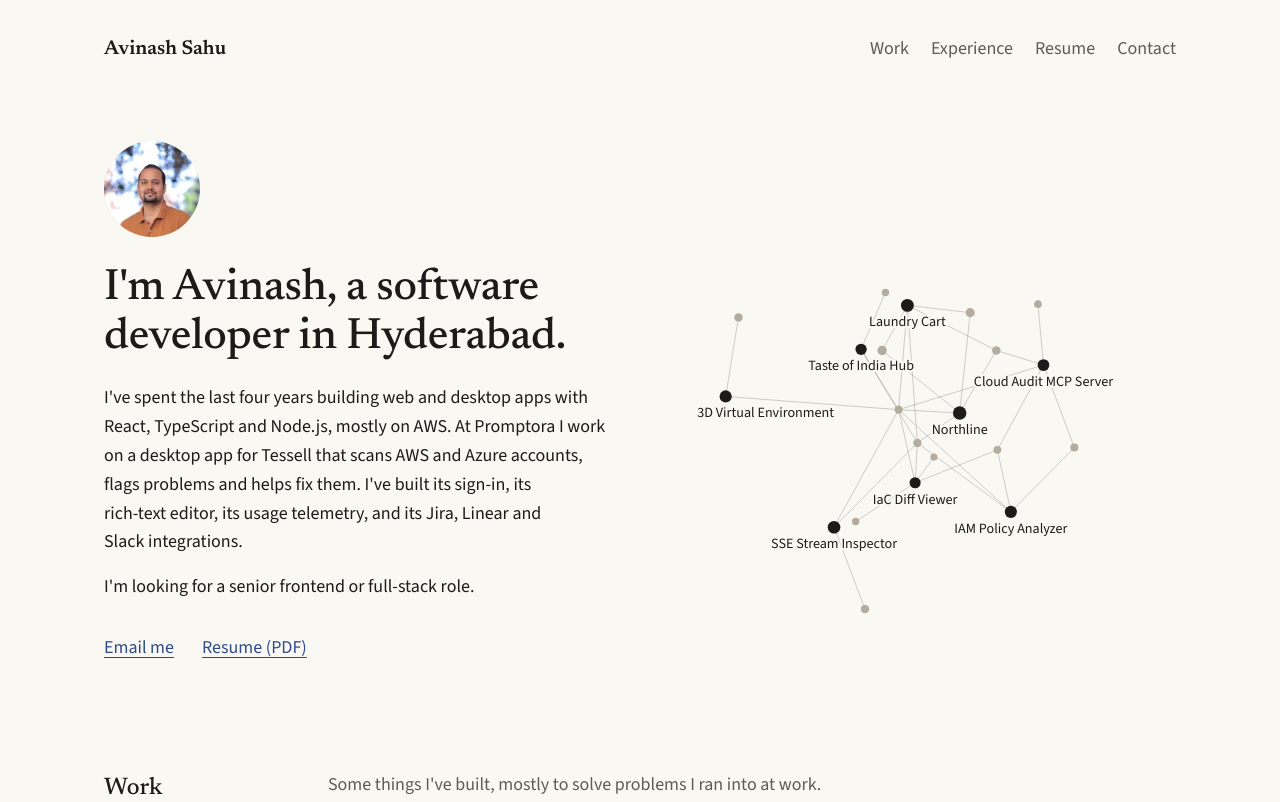
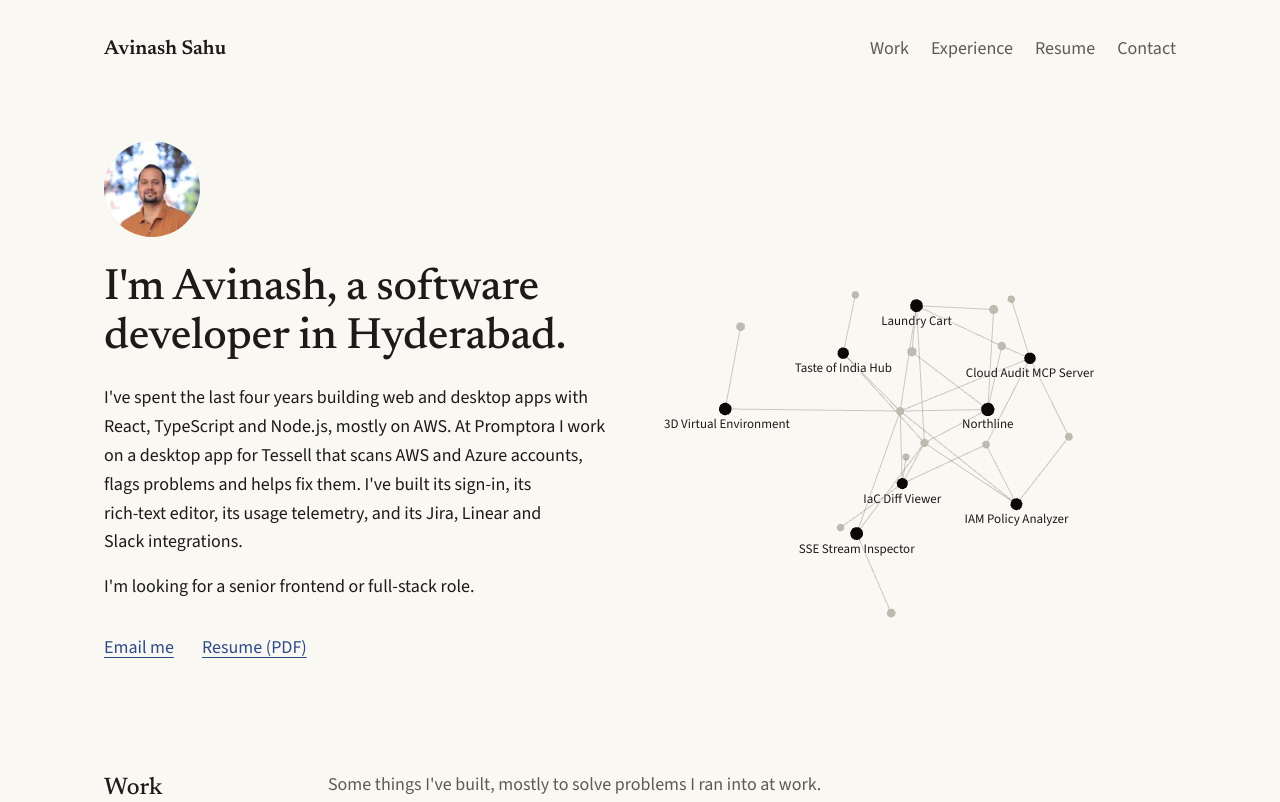
Before and after one commit to Avinash9694/Avinash9694.github.io, an Astro site: page / in a window 1280 px wide. Shown: the top 802 px of the page. Built offline with nearby package versions, Linux system fonts and the light colour scheme; Astro itself is replaced by a stand-in of ours; animation ran at ten frames a second.

Commit message:
feat(graph): interactive React Three Fiber island
On capable devices the drawing is replaced by a live scene rendered from
the same positions and camera, so it fades in without a jump. It turns
slowly; hovering a node lights its neighbours and pauses the turn, and
clicking a project scrolls to its Work entry.

The island hydrates on visibility and imports three.js only after
checking for reduced motion, WebGL, data saver and low-end touch
devices. Drag rotates horizontally only and never zooms, so the wheel
and vertical swipes keep scrolling the page. Rendering stops while the
graph is off screen or the tab is hidden.

```diff
--- a/src/components/graph-figure.astro
+++ b/src/components/graph-figure.astro
@@ -1,4 +1,5 @@
 ---
+import GraphIsland from './graph/graph-island';
 import { createGraphView, projectForSvg, SVG_SIZE } from '../lib/graph-view';
 
 const graph = createGraphView();
@@ -30,6 +31,9 @@ const half = SVG_SIZE / 2;
         </text>
       ))}
   </svg>
+  <div class="graph-live">
+    <GraphIsland client:visible {...graph} />
+  </div>
 </div>
 
 <style>
@@ -38,7 +42,8 @@ const half = SVG_SIZE / 2;
     height: 500px;
   }
 
-  .graph-drawing {
+  .graph-drawing,
+  .graph-live {
     position: absolute;
     inset: 0;
     width: 100%;
@@ -47,6 +52,10 @@ const half = SVG_SIZE / 2;
 
   .graph-drawing {
     overflow: visible;
+  }
+
+  .graph[data-live] .graph-drawing {
+    visibility: hidden;
   }
 
   .edges line {
@@ -87,3 +96,73 @@ const half = SVG_SIZE / 2;
     }
   }
 </style>
+
+<style is:global>
+  /* The live scene renders outside this component's scope, so these are global. */
+  .graph-gate {
+    position: absolute;
+    inset: 0;
+  }
+
+  .graph-scene {
+    position: absolute;
+    inset: 0;
+    background: var(--paper);
+    opacity: 0;
+    transition: opacity 0.6s ease;
+  }
+
+  .graph-scene[data-ready='true'] {
+    opacity: 1;
+  }
+
+  .graph-scene[data-pointer='link'] canvas {
+    cursor: pointer;
+  }
+
+  /* Let a vertical swipe scroll the page; only a horizontal drag rotates. */
+  .graph-scene,
+  .graph-scene > div,
+  .graph-scene canvas {
+    touch-action: pan-y !important;
+  }
+
+  .graph-labels {
+    position: absolute;
+    inset: 0;
+    pointer-events: none;
+  }
+
+  .graph-label {
+    position: absolute;
+    top: 0;
+    left: 0;
+    white-space: nowrap;
+    font-family: var(--font-sans);
+    font-size: 13px;
+    line-height: 1.2;
+    color: var(--ink);
+    text-shadow:
+      0 0 2px var(--paper),
+      0 0 2px var(--paper),
+      0 0 3px var(--paper);
+    user-select: none;
+  }
+
+  .graph-label[data-kind='tech'] {
+    display: none;
+    color: var(--muted);
+  }
+
+  .graph-label[data-kind='tech'][data-state='lit'] {
+    display: block;
+  }
+
+  .graph-label[data-state='lit'] {
+    color: var(--accent);
+  }
+
+  .graph-label[data-state='dim'] {
+    opacity: 0.3;
+  }
+</style>
--- /dev/null
+++ b/src/components/graph/device-signals.ts
@@ -0,0 +1,27 @@
+import type { DeviceSignals } from '../../lib/render-3d';
+
+function hasWebGL(): boolean {
+  try {
+    const canvas = document.createElement('canvas');
+    const gl = canvas.getContext('webgl2') ?? canvas.getContext('webgl');
+    gl?.getExtension('WEBGL_lose_context')?.loseContext();
+    return gl !== null;
+  } catch {
+    return false;
+  }
+}
+
+interface NetworkInformationLike {
+  saveData?: boolean;
+}
+
+export function readDeviceSignals(): DeviceSignals {
+  const connection = (navigator as Navigator & { connection?: NetworkInformationLike }).connection;
+  return {
+    reducedMotion: matchMedia('(prefers-reduced-motion: reduce)').matches,
+    webgl: hasWebGL(),
+    saveData: connection?.saveData === true,
+    cores: navigator.hardwareConcurrency || undefined,
+    coarsePointer: matchMedia('(pointer: coarse)').matches,
+  };
+}
--- /dev/null
+++ b/src/components/graph/focus-work-entry.ts
@@ -0,0 +1,17 @@
+const FLASH_CLASS = 'is-flashed';
+const timers = new WeakMap<Element, number>();
+
+/** Scroll to a Work entry and tint it briefly so the eye lands on the right one. */
+export function focusWorkEntry(anchor: string): void {
+  const el = document.getElementById(anchor);
+  if (!el) return;
+  const reduce = matchMedia('(prefers-reduced-motion: reduce)').matches;
+  el.scrollIntoView({ behavior: reduce ? 'auto' : 'smooth', block: 'start' });
+
+  window.clearTimeout(timers.get(el));
+  el.classList.add(FLASH_CLASS);
+  timers.set(
+    el,
+    window.setTimeout(() => el.classList.remove(FLASH_CLASS), 1200),
+  );
+}
--- /dev/null
+++ b/src/components/graph/graph-island.tsx
@@ -0,0 +1,31 @@
+import { lazy, Suspense, useEffect, useState } from 'react';
+import { shouldRender3D } from '../../lib/render-3d';
+import { readDeviceSignals } from './device-signals';
+import type { GraphSceneProps } from './types';
+
+// three.js and the scene load only once we know this device should get them.
+const GraphScene = lazy(() => import('./graph-scene'));
+
+export default function GraphIsland(props: GraphSceneProps) {
+  const [enabled, setEnabled] = useState(false);
+
+  useEffect(() => {
+    const motion = matchMedia('(prefers-reduced-motion: reduce)');
+    const decide = () => setEnabled(shouldRender3D(readDeviceSignals()));
+    decide();
+    motion.addEventListener('change', decide);
+    return () => motion.removeEventListener('change', decide);
+  }, []);
+
+  // The wrapper is also what client:visible watches; an island that renders
+  // nothing has no element to observe and would never hydrate.
+  return (
+    <div className="graph-gate">
+      {enabled && (
+        <Suspense fallback={null}>
+          <GraphScene {...props} />
+        </Suspense>
+      )}
+    </div>
+  );
+}
--- /dev/null
+++ b/src/components/graph/graph-scene.tsx
@@ -0,0 +1,253 @@
+import { OrbitControls } from '@react-three/drei';
+import { Canvas, useFrame, useThree, type ThreeEvent } from '@react-three/fiber';
+import { useEffect, useLayoutEffect, useMemo, useRef, useState, type RefObject } from 'react';
+import {
+  BufferGeometry,
+  Float32BufferAttribute,
+  Vector3,
+  type Group,
+  type PerspectiveCamera,
+} from 'three';
+import { at } from '../../lib/at';
+import type { Vec3 } from '../../lib/layout';
+import { cameraPosition, fieldOfView, type View } from '../../lib/projection';
+import { focusWorkEntry } from './focus-work-entry';
+import type { GraphSceneProps } from './types';
+import { useActive, useThemeColors, type GraphColors } from './use-graph-environment';
+
+/** Radians per second. One turn takes a little under three minutes. */
+const ROTATION_SPEED = 0.036;
+const DIMMED = 0.18;
+
+export default function GraphScene(props: GraphSceneProps) {
+  const rootRef = useRef<HTMLDivElement>(null);
+  const active = useActive(rootRef);
+  const colors = useThemeColors();
+  const [ready, setReady] = useState(false);
+  const [hovered, setHovered] = useState<number | null>(null);
+  const [dragging, setDragging] = useState(false);
+
+  const labelRefs = useRef<(HTMLSpanElement | null)[]>([]);
+  const lit = useLit(props, hovered);
+
+  const rotating = active && hovered === null && !dragging;
+  const hoveredNode = hovered === null ? undefined : props.nodes[hovered];
+  const position = cameraPosition(props.view);
+  const polar = Math.PI / 2 - props.view.elevation;
+
+  return (
+    <div
+      ref={rootRef}
+      className="graph-scene"
+      data-ready={ready}
+      data-pointer={hoveredNode?.kind === 'project' ? 'link' : undefined}
+      aria-hidden="true"
+      onTransitionEnd={(e) => {
+        // Once the scene fully covers the drawing, hide the drawing's labels that
+        // poke out past the edges, or they would sit under the live ones.
+        if (e.target === e.currentTarget && ready) {
+          e.currentTarget.closest('.graph')?.setAttribute('data-live', '');
+        }
+      }}
+    >
+      <Canvas
+        dpr={[1, 1.5]}
+        frameloop={!active ? 'never' : rotating ? 'always' : 'demand'}
+        gl={{ antialias: true, alpha: true, powerPreference: 'low-power' }}
+        camera={{ position, fov: 30, near: 0.1, far: 50 }}
+        onCreated={() => requestAnimationFrame(() => requestAnimationFrame(() => setReady(true)))}
+        onPointerMissed={() => setHovered(null)}
+      >
+        <FitCamera view={props.view} />
+        <Graph
+          {...props}
+          colors={colors}
+          hovered={hovered}
+          lit={lit}
+          rotating={rotating}
+          onHover={setHovered}
+          labelRefs={labelRefs}
+        />
+        <OrbitControls
+          enableZoom={false}
+          enablePan={false}
+          rotateSpeed={0.5}
+          minPolarAngle={polar}
+          maxPolarAngle={polar}
+          onStart={() => setDragging(true)}
+          onEnd={() => setDragging(false)}
+        />
+      </Canvas>
+      <div className="graph-labels">
+        {props.nodes.map((node, i) => (
+          <span
+            key={node.id}
+            ref={(el) => {
+              labelRefs.current[i] = el;
+            }}
+            className="graph-label"
+            data-kind={node.kind}
+            data-state={lit ? (lit.has(i) ? 'lit' : 'dim') : undefined}
+          >
+            {node.label}
+          </span>
+        ))}
+      </div>
+    </div>
+  );
+}
+
+/** The hovered node and its neighbours, or null when nothing is hovered. */
+function useLit({ nodes, edges }: GraphSceneProps, hovered: number | null) {
+  const neighbours = useMemo(() => {
+    const map = nodes.map(() => new Set<number>());
+    for (const [a, b] of edges) {
+      map[a]?.add(b);
+      map[b]?.add(a);
+    }
+    return map;
+  }, [nodes, edges]);
+
+  return useMemo(() => {
+    if (hovered === null) return null;
+    return new Set([hovered, ...(neighbours[hovered] ?? [])]);
+  }, [hovered, neighbours]);
+}
+
+/** Keeps the same square in view as the SVG drawing, whatever the canvas shape. */
+function FitCamera({ view }: { view: View }) {
+  const get = useThree((s) => s.get);
+  const size = useThree((s) => s.size);
+  useLayoutEffect(() => {
+    const { camera, invalidate } = get();
+    const perspective = camera as PerspectiveCamera;
+    perspective.fov = fieldOfView(view, size.width, size.height);
+    perspective.updateProjectionMatrix();
+    invalidate();
+  }, [get, size.width, size.height, view]);
+  return null;
+}
+
+interface GraphProps extends GraphSceneProps {
+  colors: GraphColors;
+  hovered: number | null;
+  lit: Set<number> | null;
+  rotating: boolean;
+  onHover: (index: number | null) => void;
+  labelRefs: RefObject<(HTMLSpanElement | null)[]>;
+}
+
+function Graph({
+  nodes,
+  edges,
+  positions,
+  radii,
+  colors,
+  hovered,
+  lit,
+  rotating,
+  onHover,
+  labelRefs,
+}: GraphProps) {
+  const group = useRef<Group>(null);
+  const point = useMemo(() => new Vector3(), []);
+
+  useFrame(({ camera, size }, delta) => {
+    const g = group.current;
+    if (!g) return;
+    // Clamp so a long pause (tab switch, scroll away) does not jump the graph.
+    if (rotating) g.rotation.y += Math.min(delta, 0.1) * ROTATION_SPEED;
+    g.updateMatrixWorld();
+    // Labels are plain DOM text in the page font, positioned over their node.
+    positions.forEach((p, i) => {
+      const el = labelRefs.current[i];
+      if (!el) return;
+      point.set(p[0], p[1], p[2]).applyMatrix4(g.matrixWorld).project(camera);
+      const half = el.offsetWidth / 2;
+      // Keep the whole label inside the box on narrow screens.
+      const x = clamp(((point.x + 1) / 2) * size.width, half, size.width - half);
+      const y = ((1 - point.y) / 2) * size.height;
+      el.style.transform = `translate(${x.toFixed(1)}px, ${y.toFixed(1)}px) translate(-50%, 7px)`;
+    });
+  });
+
+  const [plainEdges, litEdges] = useMemo(() => {
+    const plain: [number, number][] = [];
+    const bright: [number, number][] = [];
+    for (const e of edges) (hovered !== null && e.includes(hovered) ? bright : plain).push(e);
+    return [segments(plain, positions), segments(bright, positions)];
+  }, [edges, positions, hovered]);
+
+  useEffect(
+    () => () => {
+      plainEdges.dispose();
+      litEdges.dispose();
+    },
+    [plainEdges, litEdges],
+  );
+
+  return (
+    <group ref={group}>
+      <lineSegments geometry={plainEdges}>
+        <lineBasicMaterial
+          color={colors.edge}
+          transparent
+          opacity={lit ? 0.06 : 0.2}
+          depthWrite={false}
+        />
+      </lineSegments>
+      <lineSegments geometry={litEdges}>
+        <lineBasicMaterial color={colors.accent} transparent opacity={0.85} depthWrite={false} />
+      </lineSegments>
+
+      {nodes.map((node, i) => {
+        const isProject = node.kind === 'project';
+        const r = isProject ? radii.project : radii.tech;
+        const on = lit?.has(i) ?? false;
+        const base = isProject ? colors.ink : colors.tech;
+        const select = (e: ThreeEvent<MouseEvent>) => {
+          e.stopPropagation();
+          // A drag that happens to end on a node is a rotation, not a click.
+          if (e.delta > 6 || !node.anchor) return;
+          focusWorkEntry(node.anchor);
+        };
+        return (
+          <group
+            key={node.id}
+            position={positions[i]}
+            onPointerOver={(e) => {
+              e.stopPropagation();
+              onHover(i);
+            }}
+            onPointerOut={() => onHover(null)}
+            onClick={isProject ? select : undefined}
+          >
+            <mesh>
+              <sphereGeometry args={[r, 24, 16]} />
+              <meshBasicMaterial
+                color={on ? colors.accent : base}
+                transparent
+                opacity={lit && !on ? DIMMED : 1}
+              />
+            </mesh>
+            {/* A larger invisible target, since the dots are only a few pixels wide. */}
+            <mesh>
+              <sphereGeometry args={[r * 2.6, 8, 6]} />
+              <meshBasicMaterial transparent opacity={0} depthWrite={false} />
+            </mesh>
+          </group>
+        );
+      })}
+    </group>
+  );
+}
+
+function segments(pairs: [number, number][], positions: Vec3[]): BufferGeometry {
+  const data: number[] = [];
+  for (const [a, b] of pairs) data.push(...at(positions, a), ...at(positions, b));
+  const geometry = new BufferGeometry();
+  geometry.setAttribute('position', new Float32BufferAttribute(data, 3));
+  return geometry;
+}
+
+const clamp = (v: number, min: number, max: number) => Math.min(Math.max(v, min), max);
--- /dev/null
+++ b/src/components/graph/types.ts
@@ -0,0 +1,3 @@
+import type { GraphView } from '../../lib/graph-view';
+
+export type GraphSceneProps = GraphView;
--- /dev/null
+++ b/src/components/graph/use-graph-environment.ts
@@ -0,0 +1,55 @@
+import { useEffect, useState, type RefObject } from 'react';
+
+export interface GraphColors {
+  ink: string;
+  tech: string;
+  edge: string;
+  accent: string;
+}
+
+function readColors(): GraphColors {
+  const style = getComputedStyle(document.documentElement);
+  const read = (name: string, fallback: string) => style.getPropertyValue(name).trim() || fallback;
+  return {
+    ink: read('--ink', '#1c1b19'),
+    tech: read('--node-tech', '#b3ac9f'),
+    edge: read('--edge', '#1c1b19'),
+    accent: read('--accent', '#2f4a8a'),
+  };
+}
+
+/** The page's colour tokens, re-read when the system theme flips. */
+export function useThemeColors(): GraphColors {
+  const [colors, setColors] = useState(readColors);
+  useEffect(() => {
+    const scheme = matchMedia('(prefers-color-scheme: dark)');
+    const update = () => setColors(readColors());
+    scheme.addEventListener('change', update);
+    return () => scheme.removeEventListener('change', update);
+  }, []);
+  return colors;
+}
+
+/** True while the element is on screen and the tab is in the foreground. */
+export function useActive(ref: RefObject<HTMLElement | null>): boolean {
+  const [onScreen, setOnScreen] = useState(true);
+  const [tabVisible, setTabVisible] = useState(() => document.visibilityState === 'visible');
+
+  useEffect(() => {
+    const el = ref.current;
+    if (!el) return;
+    const observer = new IntersectionObserver(([entry]) =>
+      setOnScreen(entry?.isIntersecting ?? true),
+    );
+    observer.observe(el);
+    return () => observer.disconnect();
+  }, [ref]);
+
+  useEffect(() => {
+    const update = () => setTabVisible(document.visibilityState === 'visible');
+    document.addEventListener('visibilitychange', update);
+    return () => document.removeEventListener('visibilitychange', update);
+  }, []);
+
+  return onScreen && tabVisible;
+}
--- /dev/null
+++ b/src/lib/render-3d.ts
@@ -0,0 +1,15 @@
+export interface DeviceSignals {
+  reducedMotion: boolean;
+  webgl: boolean;
+  saveData: boolean;
+  /** navigator.hardwareConcurrency; undefined when the browser does not say. */
+  cores: number | undefined;
+  coarsePointer: boolean;
+}
+
+/** Whether to replace the static drawing with the live 3D scene. */
+export function shouldRender3D(s: DeviceSignals): boolean {
+  if (s.reducedMotion || !s.webgl || s.saveData) return false;
+  const lowEndTouch = s.coarsePointer && s.cores !== undefined && s.cores <= 4;
+  return !lowEndTouch;
+}
```
Also changed, not shown: src/lib/render-3d.test.ts (added, +33 -0 lines).
